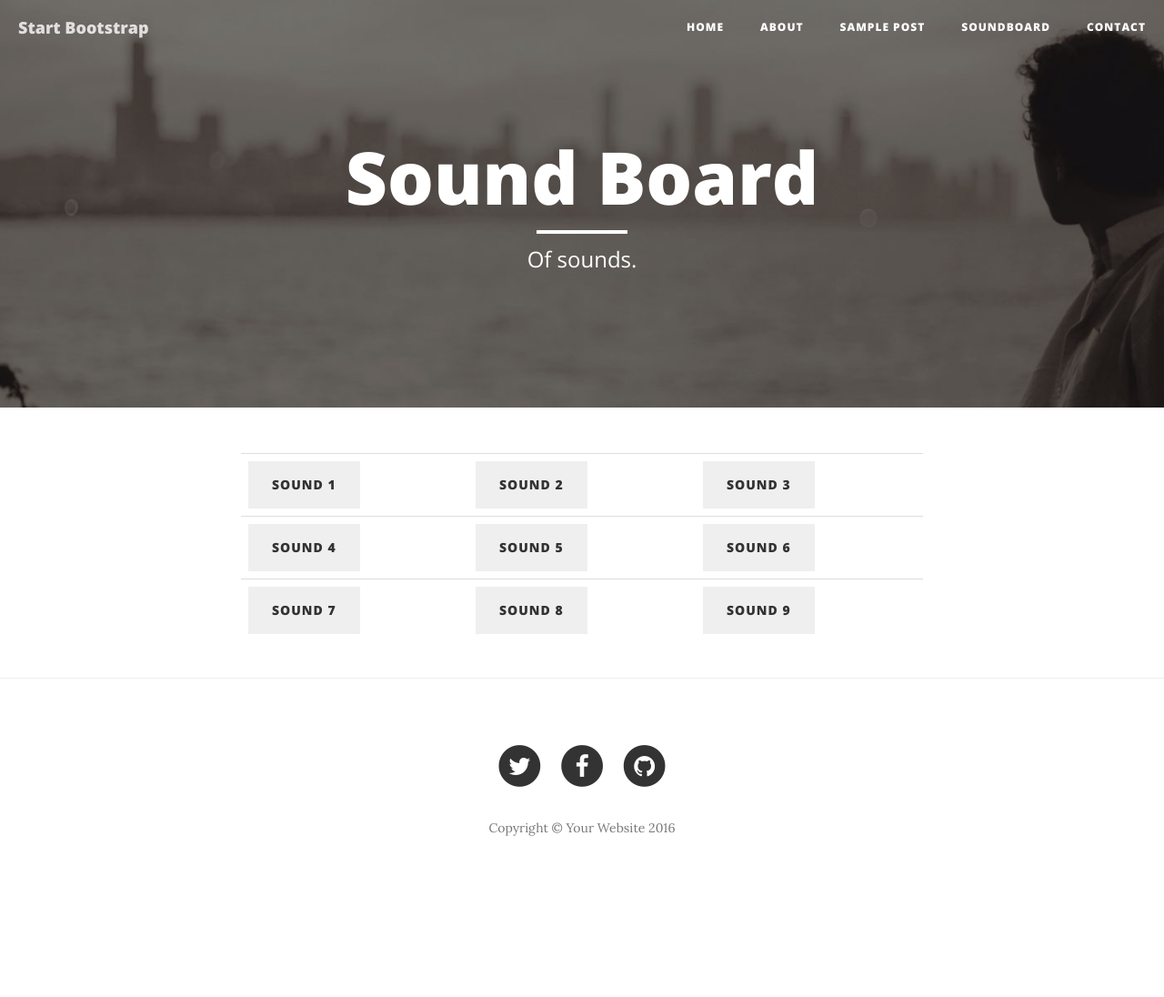
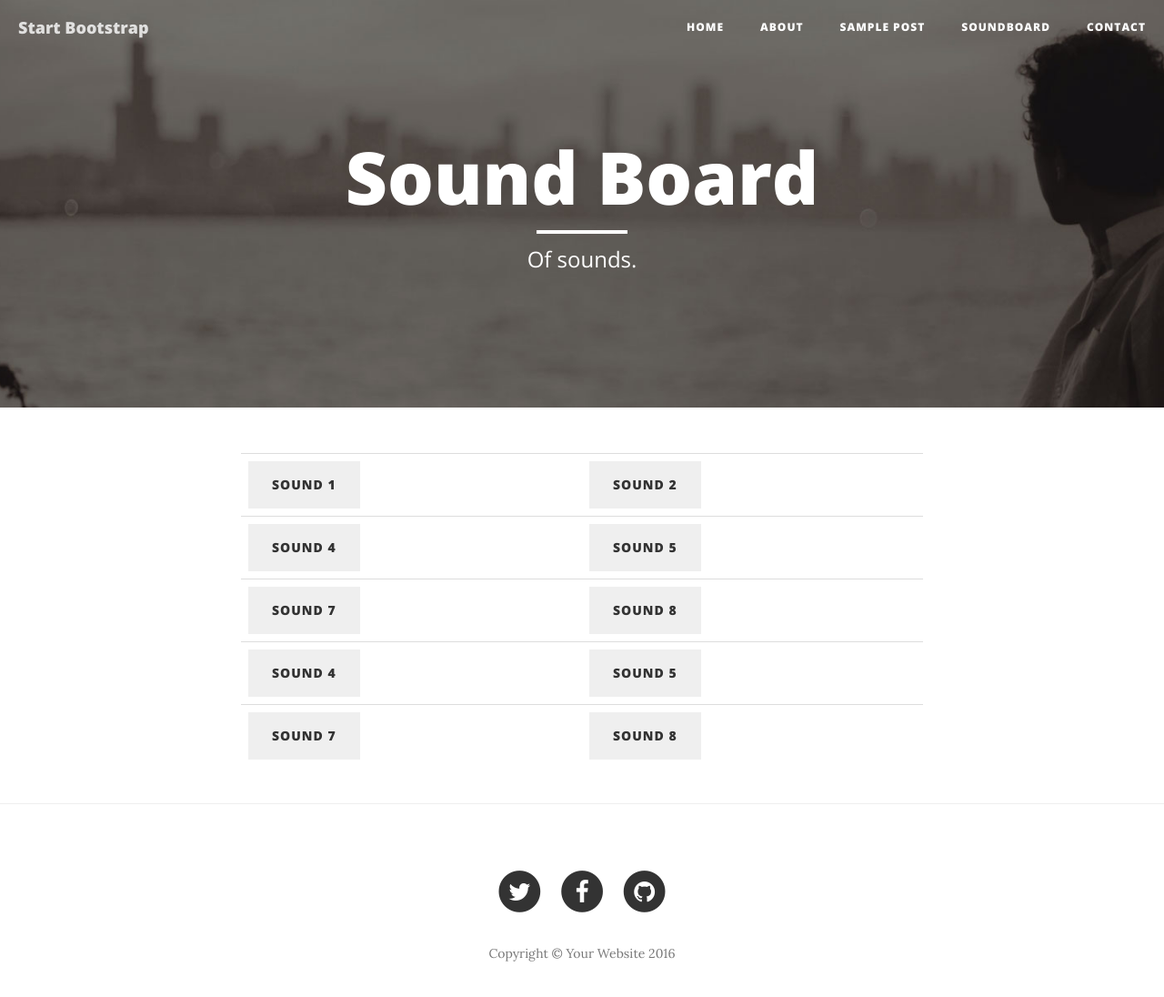
Before and after one commit to spicynelly/spicynelly.github.io, a website: page soundboard.html in a window 1280 px wide. Shown: the whole page at 91% size. Before the commit the page ends 986 px from the top, so only its background shows below. Drawn offline with nearby package versions, Linux system fonts and the light colour scheme.

Commit message:
Update soundboard.html

```diff
--- a/soundboard.html
+++ b/soundboard.html
@@ -94,24 +94,29 @@
                    <tr>
                        <td><button class="btn" type="button" onclick="playsound(0)">Sound 1</button></td>
                        <td><button class="btn" type="button" onclick="playsound(1)">Sound 2</button></td>
-                       <td><button class="btn" type="button" onclick="playsound(2)">Sound 3</button></td>
                    </tr>
                    <tr>
-                       <td><button class="btn" type="button" onclick="playsound(3)">Sound 4</button></td>
-                       <td><button class="btn" type="button" onclick="playsound(4)">Sound 5</button></td>
-                       <td><button class="btn" type="button" onclick="playsound(5)">Sound 6</button></td>
+                       <td><button class="btn" type="button" onclick="playsound(2)">Sound 4</button></td>
+                       <td><button class="btn" type="button" onclick="playsound(3)">Sound 5</button></td>
                    </tr>
                    <tr>
-                       <td><button class="btn" type="button" onclick="playsound(6)">Sound 7</button></td>
-                       <td><button class="btn" type="button" onclick="playsound(7)">Sound 8</button></td>
-                       <td><button class="btn" type="button" onclick="playsound(8)">Sound 9</button></td>
+                       <td><button class="btn" type="button" onclick="playsound(4)">Sound 7</button></td>
+                       <td><button class="btn" type="button" onclick="playsound(5)">Sound 8</button></td>
+                   </tr>
+                   <tr>
+                       <td><button class="btn" type="button" onclick="playsound(6)">Sound 4</button></td>
+                       <td><button class="btn" type="button" onclick="playsound(7)">Sound 5</button></td>
+                   </tr>
+                   <tr>
+                       <td><button class="btn" type="button" onclick="playsound(8)">Sound 7</button></td>
+                       <td><button class="btn" type="button" onclick="playsound(9)">Sound 8</button></td>
                    </tr>
                </table>
                <audio id="sounds" autoplay="autoplay"><source src="" type="audio/mpeg"/></audio>
                <script>
-                   var links = ["test0","test1","test2","test3","test4","test5","test6","test7","test8"];
+                   var links = ["adventurous","beef","choccy_shake","ciao","classic_coke","contactless","fourteen_up","no_lettuce","pika_drink","sweet_chillay"];
                    function playsound(index){
-                       document.getElementById("sounds").src="https://myinstants.com/media/sounds/"+links[index]+".mp3";
+                       document.getElementById("sounds").src="snds/"+links[index]+".wav";
                    }
                </script>
             </div>
```
